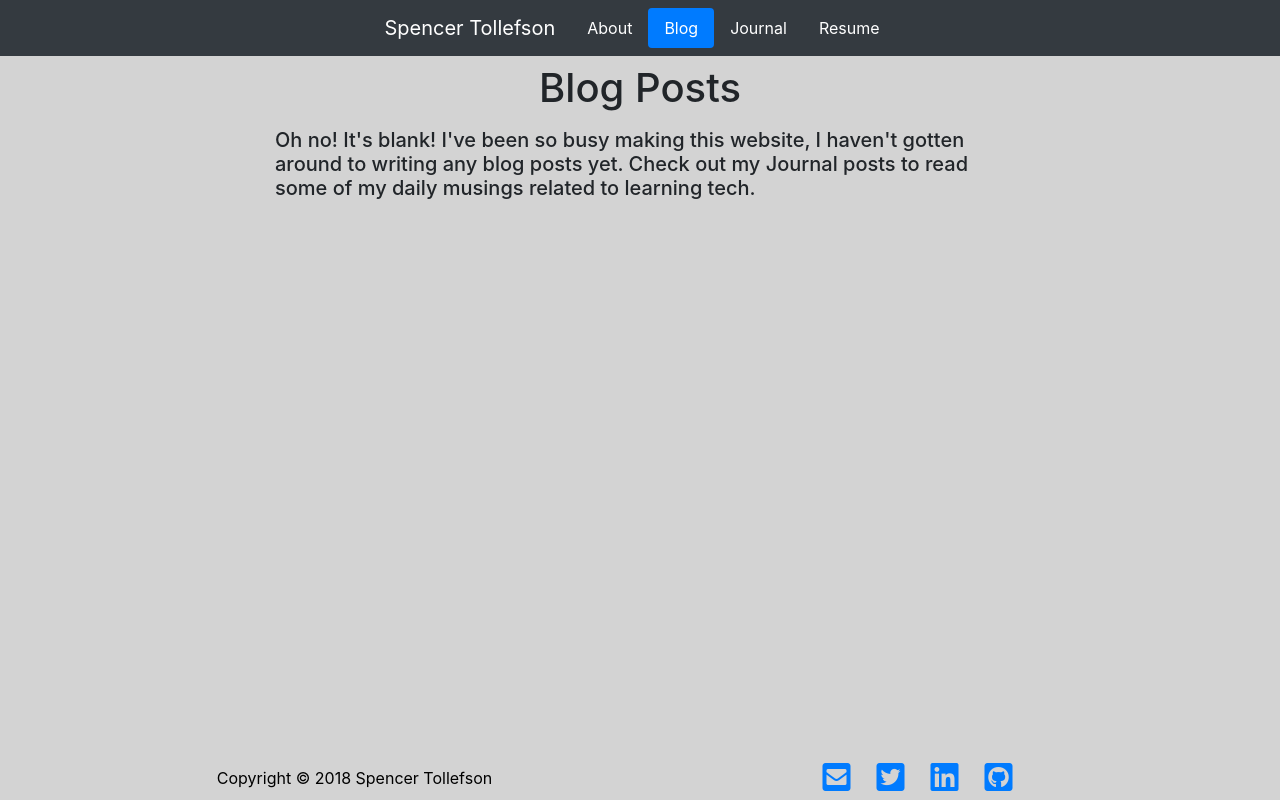
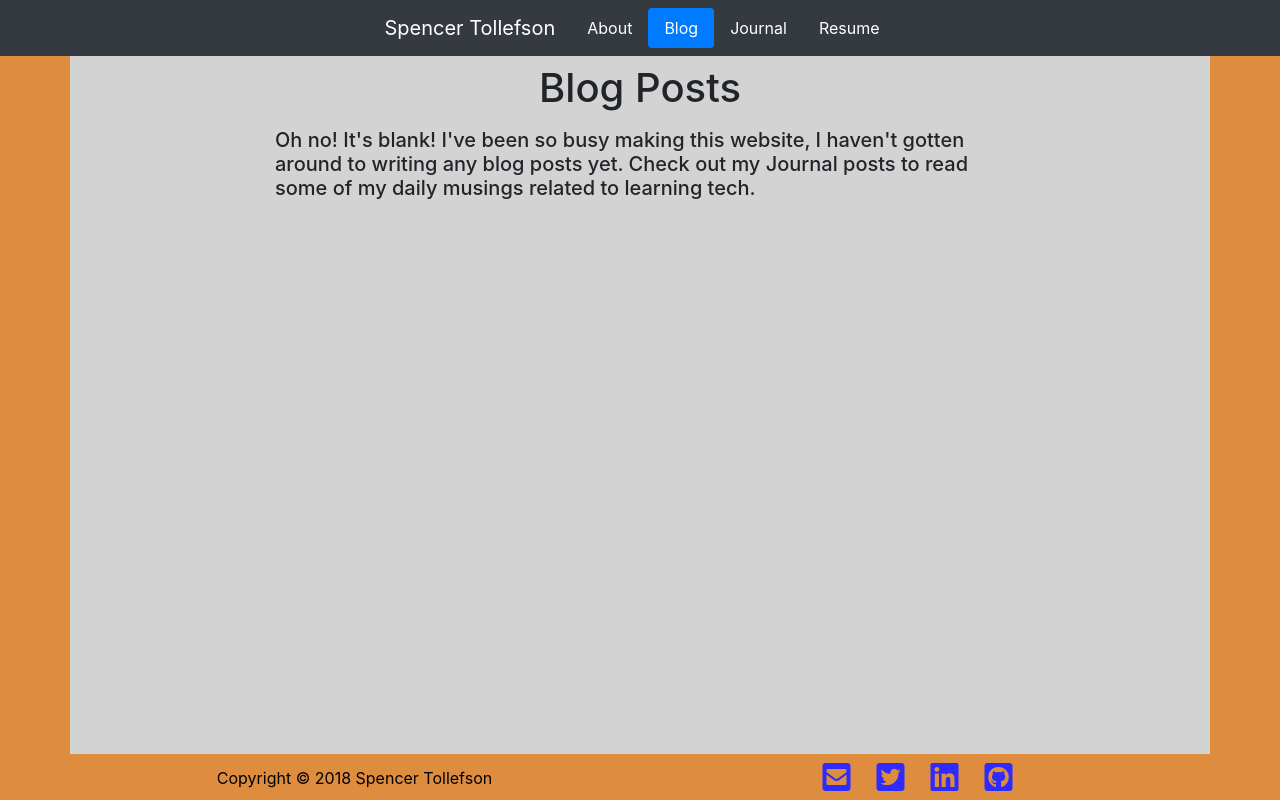
Before and after one commit to spencertollefson/spencertollefson.com-website, a Django app: page /blog/ in a window 1280 px wide. Run offline with Django 3.2, Linux system fonts and the light colour scheme; parts of the project's set-up code (start-up, migrations or seed data) failed here and were passed over; some libraries are stand-ins or nearby versions.

Commit message:
Adjust color in base template and col widths

```diff
--- a/blog/static/blog/css/blog.css
+++ b/blog/static/blog/css/blog.css
@@ -2,7 +2,7 @@ html {
     /*position: relative;*/
 }
 body {
-    background-color: lightgray;
+    background-color: #de8c3e;
     display: flex;
     flex-direction: column;
     min-height: 100vh;
@@ -14,7 +14,7 @@ body {
 
 .icon-colors {
     font-size: 2em;
-    color: #007bff;
+    color: #2f2bff;
     text-align: center;
 }
 
@@ -73,3 +73,10 @@ a:hover {
     justify-content: center;
     align-content: center;
 }
+.container {
+    background-color: lightgrey;
+}
+
+.foot-nav {
+    background-color: #de8c3e;
+}
--- a/blog/templates/blog/base.html
+++ b/blog/templates/blog/base.html
@@ -59,7 +59,7 @@
 
         {% block header-setup %}
 {#        <div class="container d-flex content" id="main">#}
-        <div class="container content" id="main">
+        <div class="container col-10 col-sm-9 col-md-8 content" id="main">
             <div class="row">
                 <div class="col text-center pt-2">
                     {% block Page-Header %}
@@ -70,7 +70,7 @@
                 {% block before-content %}
                 {% endblock before-content %}
             <div class="row">
-                <div class="col-11 col-md-8 pb-1 text-left mx-auto">
+                <div class="col-9 col-md-8 pb-1 text-left mx-auto">
                     {% block content %}
                     {% endblock content %}
                 </div>
@@ -80,8 +80,8 @@
 
         {% block footer %}
 
-            <nav class="navbar pt-0 pb-0">
-                <footer class="container d-flex footer-con" id="footer">
+        <nav class="navbar pt-0 pb-0 foot-nav">
+            <footer class="container d-flex footer-con foot-nav" id="footer">
                 <div class="col d-flex mx-auto text-center justify-content-center copyright">
                     <a class="navbar-brand footer copyright-text" href="{% url 'about' %}"><small>Copyright © 2018 Spencer Tollefson</small></a>
                 </div>
```
Lines whose indentation alone changed are shown as unchanged.
